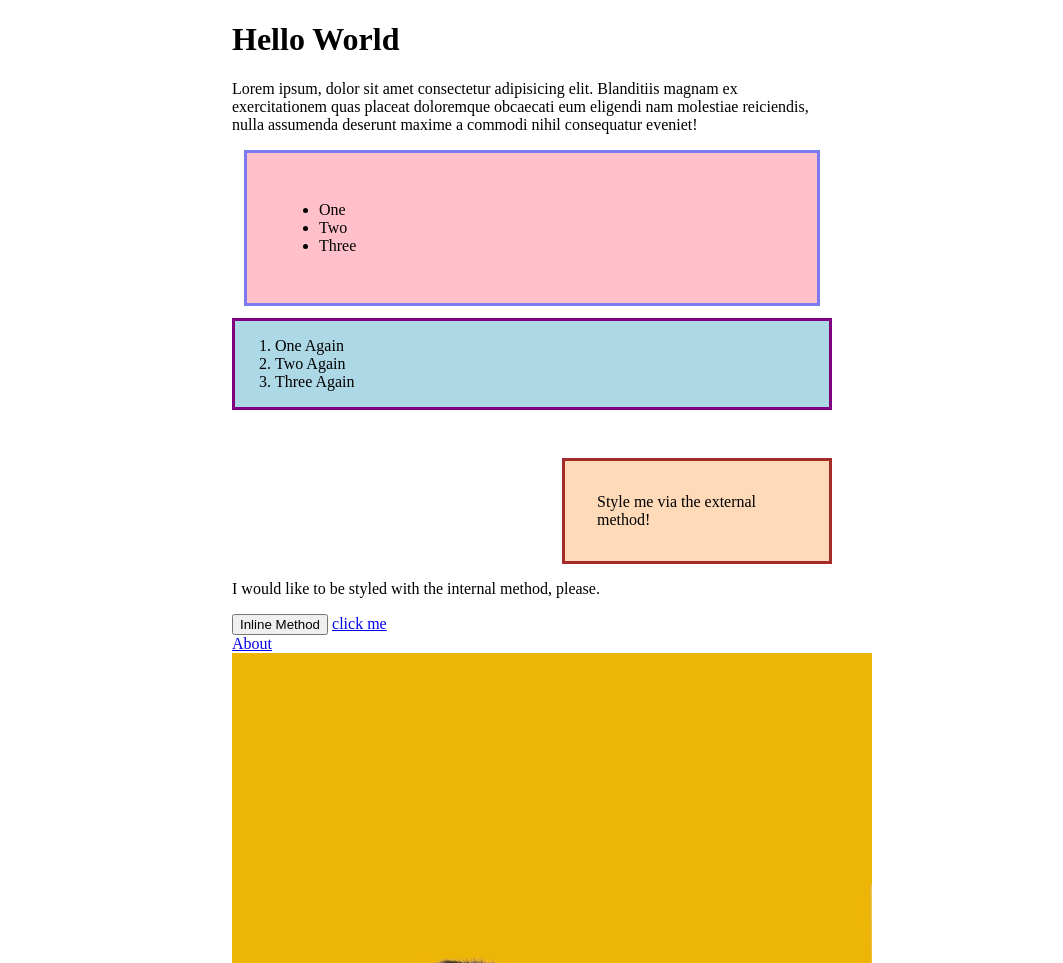
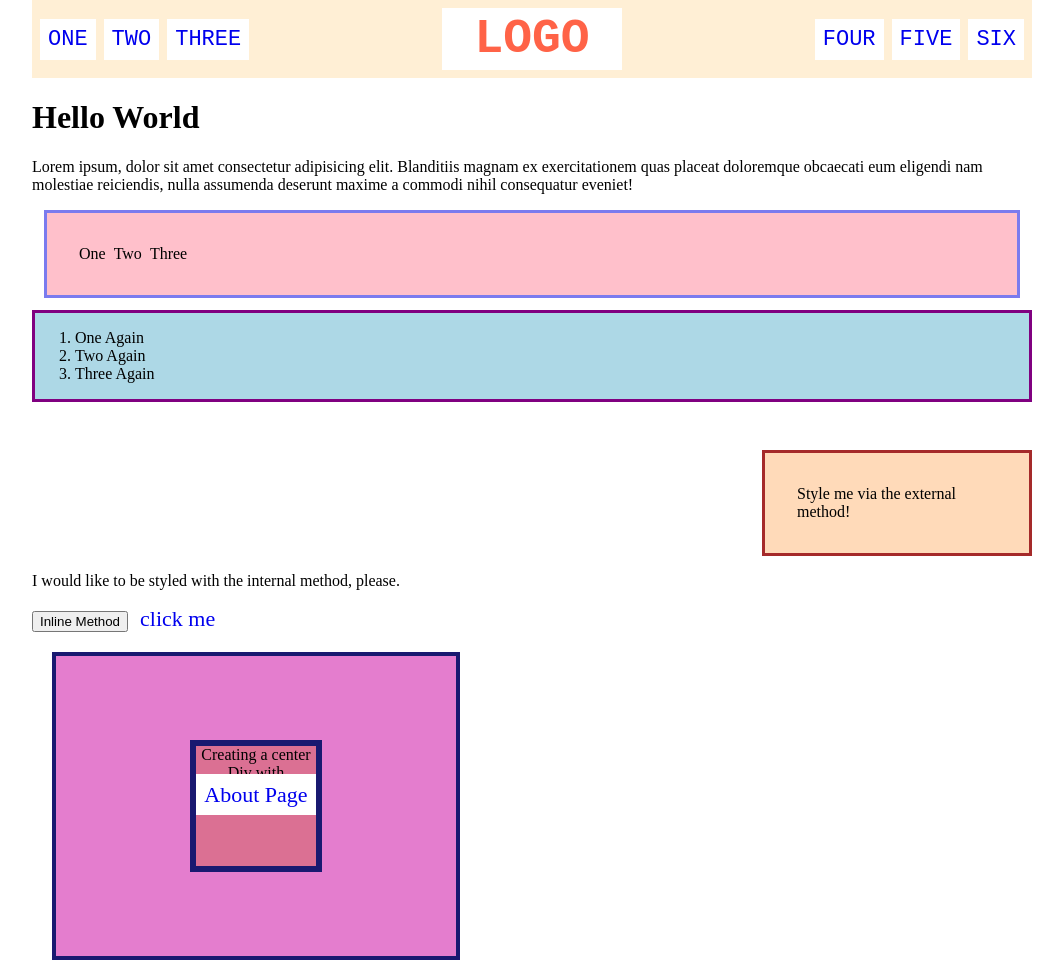
Before and after one commit to Keyukemi/MacOdinRecipe, a plain HTML site: page Index.html in a window 1280 px wide. Shown: the top 963 px of the page, without its empty margins (108-1171 px from the left). Drawn offline with Linux system fonts and the light colour scheme.

Commit message:
third commit

```diff
--- a/Index.html
+++ b/Index.html
@@ -8,6 +8,23 @@
     <title>Testing HTML Again</title>
 </head>
 <body>
+    <div class="header">
+        <div class="left-links">
+          <ul>
+            <li><a href="#">ONE</a></li>
+            <li><a href="#">TWO</a></li>
+            <li><a href="#">THREE</a></li>
+          </ul>
+        </div>
+        <div class="logo">LOGO</div>
+        <div class="right-links">
+          <ul>
+            <li><a href="#">FOUR</a></li>
+            <li><a href="#">FIVE</a></li>
+            <li><a href="#">SIX</a></li>
+          </ul>
+        </div>
+      </div>
     <h1>Hello World</h1>
     <p>Lorem ipsum, dolor sit amet consectetur adipisicing elit.
         Blanditiis magnam ex exercitationem quas placeat doloremque obcaecati eum eligendi nam molestiae reiciendis,
@@ -35,7 +52,9 @@
 
     <a href="https://www.theodinproject.com/about">click me</a> <br>
 
-	<a href="pages/about.html">About</a> <br>
+	<div class="about">
+        <p class="box1">Creating a center Div with <a href="pages/about.html">About Page</a> <br></p>
+    </div>
 
 	<img src="images/dog.jpg" alt="A Dog">
 </body>
--- /dev/null
+++ b/css/aboutstyling.css
@@ -0,0 +1,62 @@
+/* this is some magical font-importing.
+you'll learn about it later. */
+@import url('https://fonts.googleapis.com/css2?family=Besley:ital,wght@0,400;1,900&display=swap');
+
+body {
+  margin: 0;
+  background: #eee;
+  font-family: Besley, serif;
+}
+
+.header {
+  background: white;
+  border-bottom: 1px solid #ddd;
+  box-shadow: 0 0 8px rgba(0,0,0,.1);
+  display: flex;
+  justify-content: space-between;
+  padding: 8px;
+}
+
+.profile-image {
+  background: rebeccapurple;
+  box-shadow: inset 2px 2px 4px rgba(0,0,0,.5);
+  border-radius: 50%;
+  width: 48px;
+  height:  48px;
+}
+
+.logo {
+  color: rebeccapurple;
+  font-size: 32px;
+  font-weight: 900;
+  font-style: italic;
+}
+
+button {
+  border: none;
+  border-radius: 8px;
+  background: rebeccapurple;
+  color: white;
+  padding: 8px 24px;
+
+}
+
+a {
+  /* this removes the line under our links */
+  text-decoration: none;
+  color: rebeccapurple;
+}
+
+ul {
+  list-style-type: none;
+  display: flex;
+  margin: 0;
+  padding: 0;
+  gap: 16px;
+}
+
+.left, .right {
+  display: flex;
+  align-items: center;
+  gap: 16px;
+}
--- a/style.css
+++ b/style.css
@@ -1,6 +1,41 @@
 body {
-    max-width: 600px;
+    max-width: 1000px;
     margin: 0 auto;
+  }
+
+  .header  {
+    font-family: monospace;
+    background: papayawhip;
+    padding: 8px;
+    display: flex;
+    align-items: center;
+    justify-content: space-between;
+  }
+
+  .logo {
+    font-size: 48px;
+    font-weight: 900;
+    color: tomato;
+    background: white;
+    padding: 4px 32px;
+
+  }
+
+  ul {
+    /* this removes the dots on the list items*/
+    list-style-type: none;
+    display: flex;
+    margin: 0;
+    padding: 0;
+    gap: 8px;
+  }
+
+  a {
+    font-size: 22px;
+    background: white;
+    padding: 8px;
+    /* this removes the line under the links */
+    text-decoration: none;
   }
 
   .one {
@@ -26,3 +61,23 @@ body {
     padding: 32px;
     margin-left: auto;
   }
+
+  .about {
+    background: rgb(228, 125, 206);
+    border: 4px solid midnightblue;
+    width: 400px;
+    height: 300px;
+    display: flex;
+    align-items: center;
+    justify-content: center;
+    margin: 20px;
+
+  }
+
+  .box1 {
+    background: palevioletred;
+    text-align: center;
+    border: 6px solid midnightblue;
+    width: 120px;
+    height: 120px;
+  }
```
Also changed, not shown: Pages/about.html (added, +30 -0 lines).
